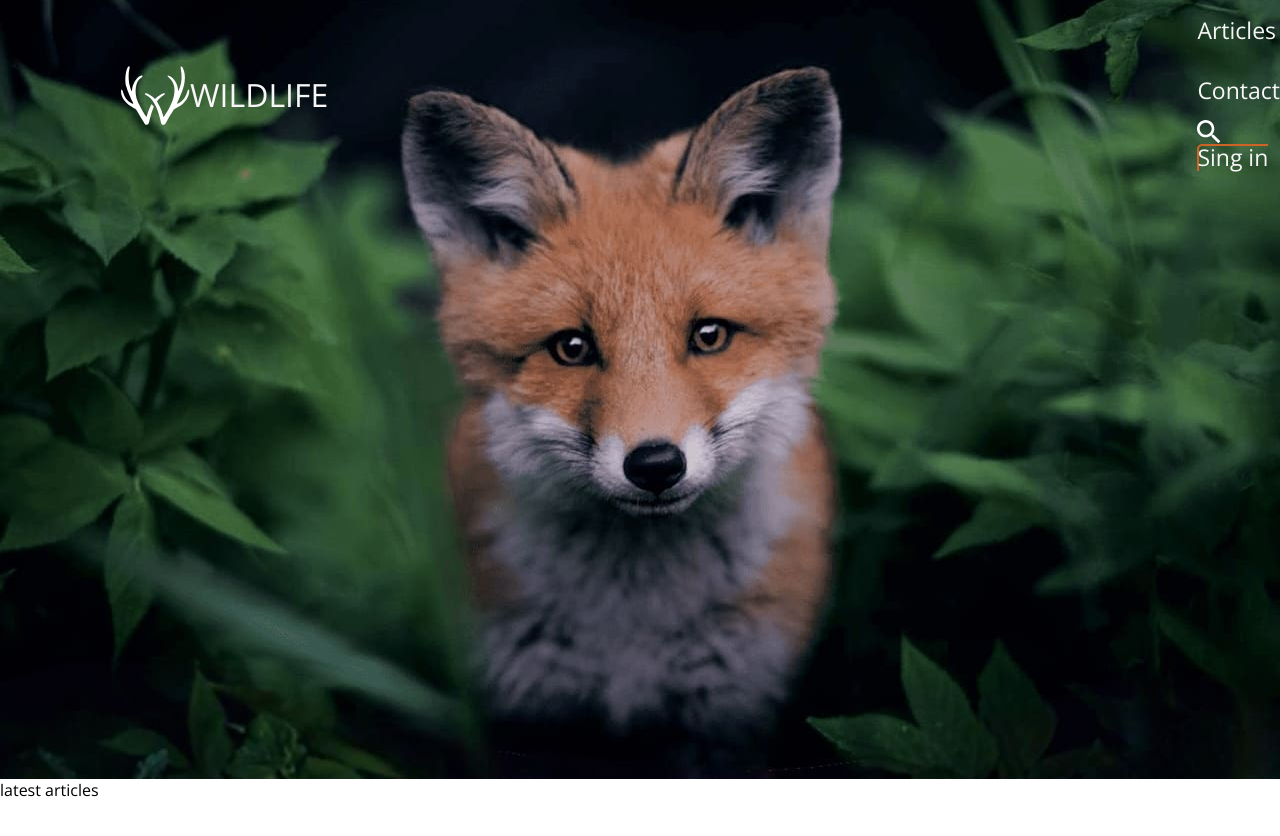
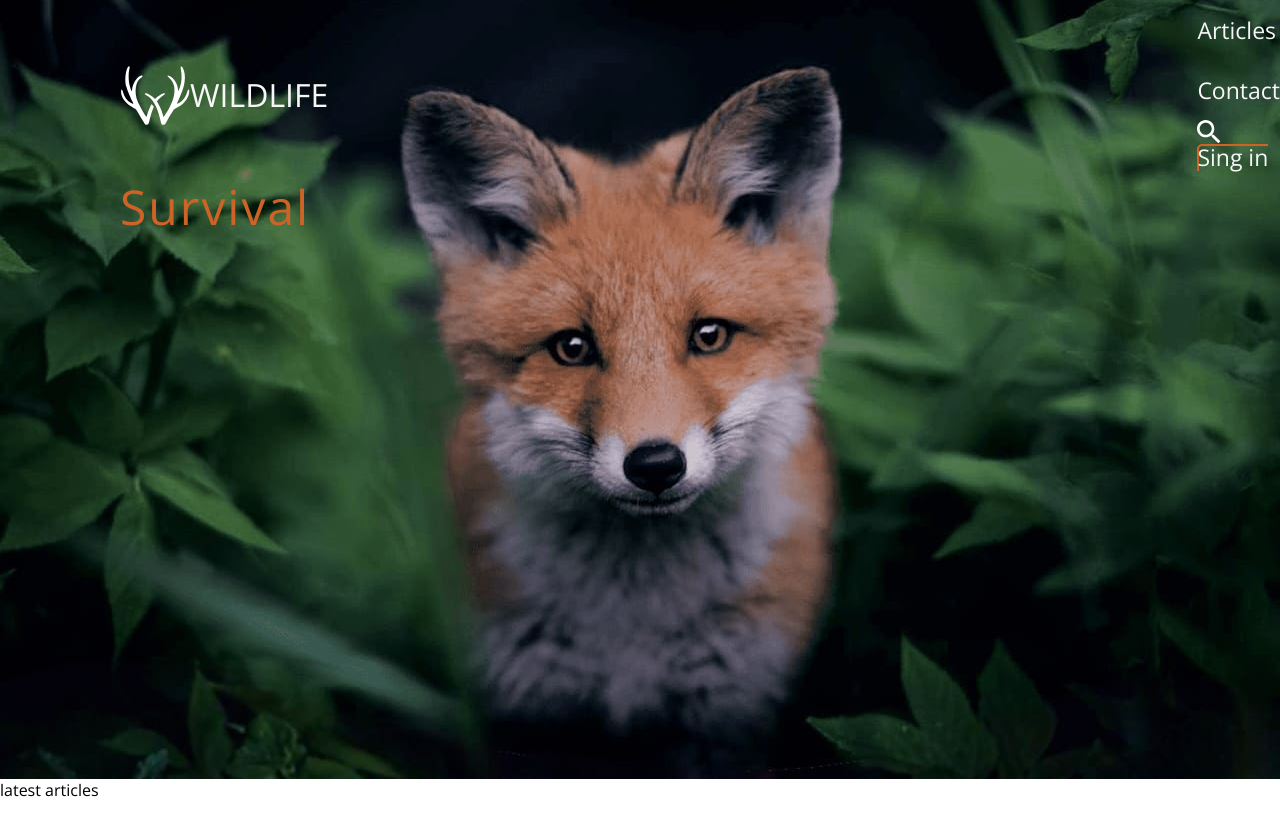
Before and after one commit to DmitryTech-jpg/wildlife, a plain HTML site: page index.html in a window 1280 px wide. Shown: the top 836 px of the page. Drawn offline with nearby package versions, Linux system fonts and the light colour scheme.

Commit message:
add css 24.12.24

```diff
--- a/index.html
+++ b/index.html
@@ -36,6 +36,7 @@
             </ul>
         </nav>
         </div>
+        <survival class="survival">Survival</survival>
     </header>
     <main>
         latest articles
--- a/style.css
+++ b/style.css
@@ -128,3 +128,12 @@ h1 {
     text-decoration-skip-ink: none;
     color: #f7f7f7;
 }
+
+.survival {
+    margin-left: 120px;
+    margin-top: 199px;
+    font-size: 48px;
+    line-height: 72px;
+    letter-spacing: 2px;
+    color: #cd6326;
+}
```
